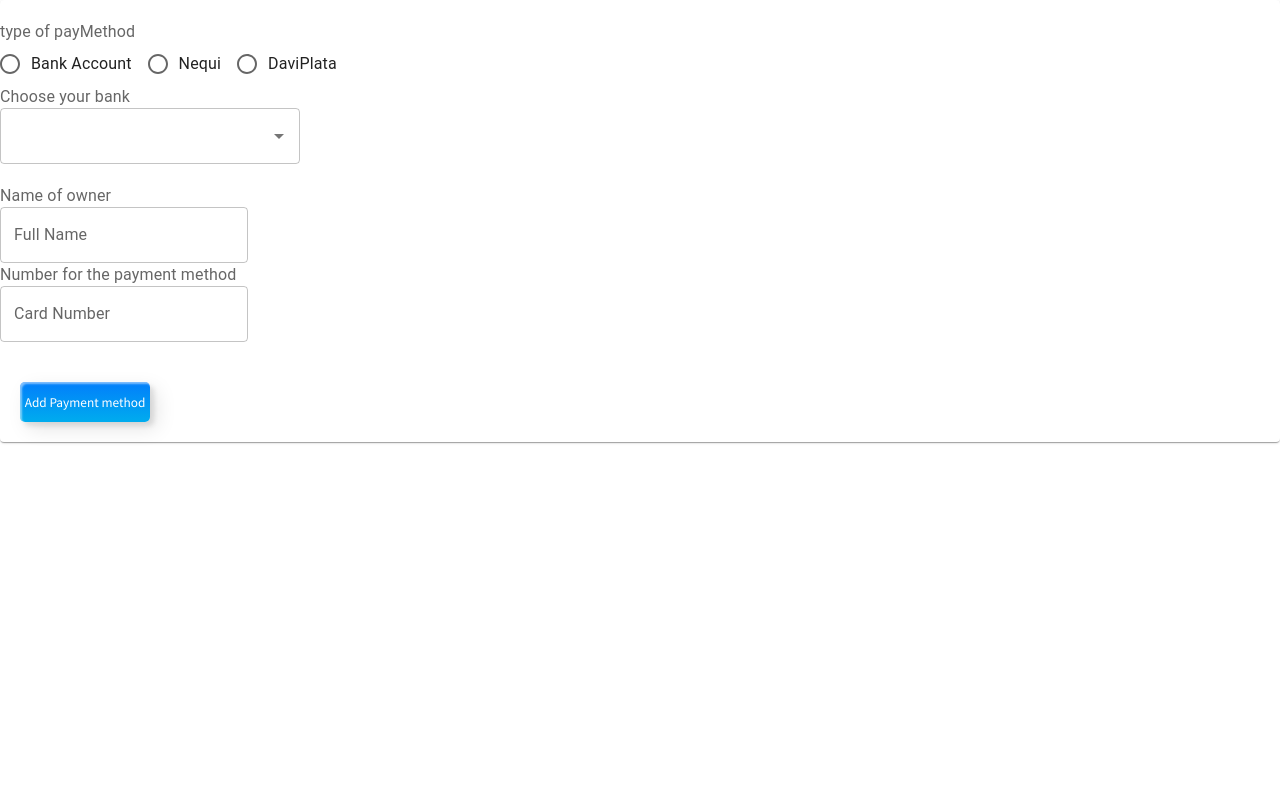
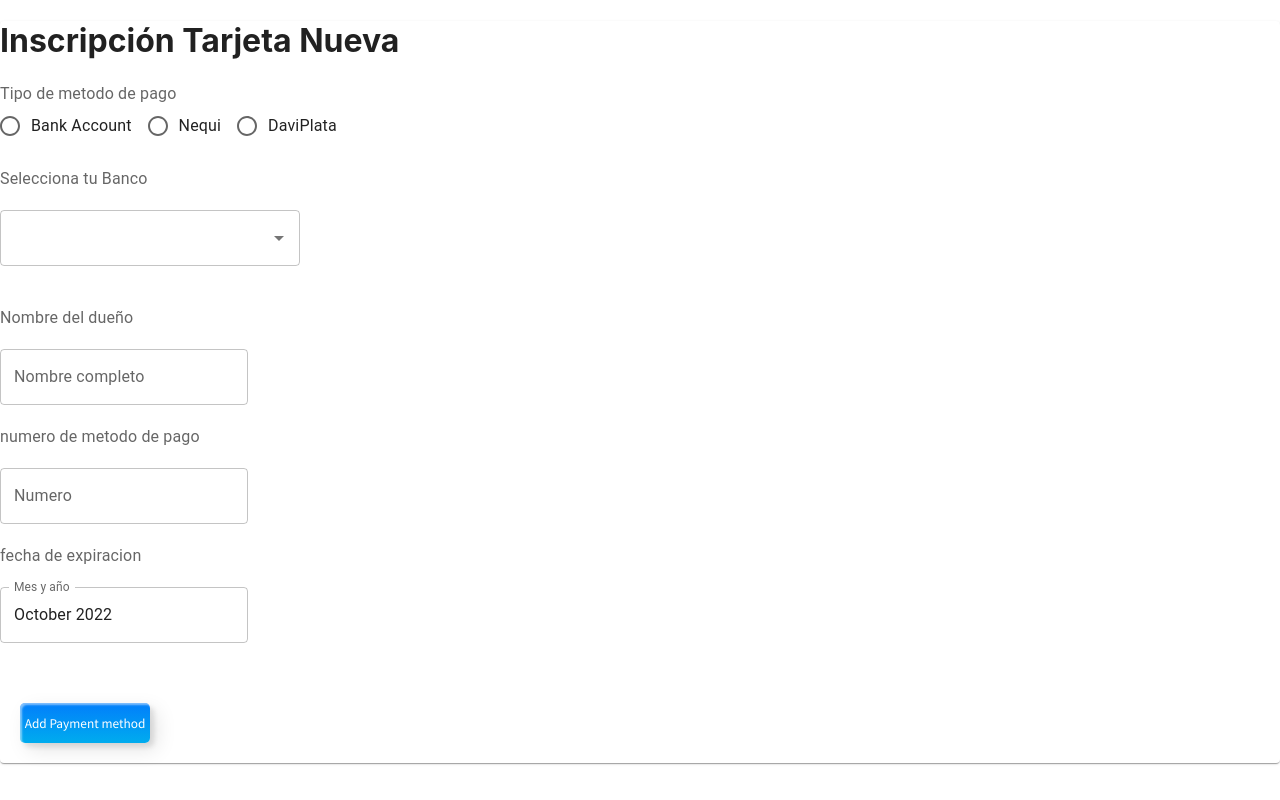
Before and after one commit to PoolWheels/PoolWheels-Front, a React (Create React App) app: page / in a window 1280 px wide. Built offline with nearby package versions, Linux system fonts and the light colour scheme.

Commit message:
New paymethod form advancement, finished componet without style

```diff
--- a/src/components/PayMethodFormComponent.js
+++ b/src/components/PayMethodFormComponent.js
@@ -1,5 +1,8 @@
 import React, {useState, useEffect} from 'react';
-import { Grid, TextField, Paper, Autocomplete, Stack, RadioGroup, Radio, FormControl, FormLabel, FormControlLabel} from "@mui/material";
+import { Grid, TextField, Paper,  Autocomplete, Stack, RadioGroup, Radio, FormControl, FormLabel, FormControlLabel} from "@mui/material";
+import { LocalizationProvider,  DatePicker } from '@mui/x-date-pickers'
+import {AdapterDayjs} from '@mui/x-date-pickers/AdapterDayjs'
+import dayjs, { Dayjs } from 'dayjs';
 import "../styles/Paymethods.scss";
 import Button from './Button.js';
 
@@ -29,11 +32,11 @@ export default function Paymethodform(){
     return (
         <div >
             <Paper>
+                <h1>Inscripción Tarjeta Nueva</h1>
                 <form ClassName = 'paymethodform'>
                     <Grid item xs = {6}>
-                    <br></br>
                     <FormControl>
-                            <FormLabel>type of payMethod</FormLabel>
+                            <FormLabel>Tipo de metodo de pago</FormLabel>
                                 <RadioGroup
                                 row
                                 name = "paymethodtype"
@@ -45,7 +48,9 @@ export default function Paymethodform(){
                                 </RadioGroup>
                         </FormControl>
                         <br></br>
-                        <FormLabel>Choose your bank</FormLabel>
+                        <br></br>
+                        <FormLabel>Selecciona tu Banco</FormLabel>
+                        <br></br>
                         <br></br>
                         <Stack spacing = {2}>
                             <Autocomplete
@@ -53,7 +58,7 @@ export default function Paymethodform(){
                             sx={{width:300}}
                             options = {banks}
                             renderInput={(params) => <TextField {...params}/>}
-                            labels = 'Banks'
+                            labels = 'Bancos'
                             name = "Numbercard"
                             value = {values.number}
                             >
@@ -61,31 +66,51 @@ export default function Paymethodform(){
                         </Stack>
 
                         <br></br>
-                        <FormLabel>Name of owner</FormLabel>
+                        <br></br>
+                        <FormLabel>Nombre del dueño</FormLabel>
+                        <br></br>
                         <br></br>
                         <TextField
                         variant = "outlined"
-                        label = "Full Name"
+                        label = "Nombre completo"
                         name = "Owner full name"
                         value = {values.owner}
                         onChange = {handleInputChange}
                         />
                         <br></br>
-
-                        <FormLabel>Number for the payment method</FormLabel>
+                        <br></br>
+                        <FormLabel>numero de metodo de pago</FormLabel>
+                        <br></br>
                         <br></br>
                         <TextField
                         variant = "outlined"
-                        label = "Card Number"
+                        label = "Numero"
                         name = "Numbercard"
                         value = {values.number}
                         onChange = {handleInputChange}
                         />
                         <br></br>
-
+                        <br></br>
+                        <FormLabel>fecha de expiracion</FormLabel>
+                        <br></br>
+                        <br></br>
+                        <LocalizationProvider dateAdapter={AdapterDayjs}>
+                        <DatePicker
+                            views={['year', 'month']}
+                            label="Mes y año"
+                            minDate={dayjs('2012-03-01')}
+                            maxDate={dayjs('2023-06-01')}
+                            value={values.expirationDate}
+                            onChange={(newValue) => {
+                                setvalues(newValue);
+                            }}
+                            renderInput={(params) => <TextField {...params} helperText={null} />}
+                            />
+                        </LocalizationProvider>
 
                     </Grid>
                 </form>
+                <br></br>
                 <br></br>
                 <Button
                 id = "newpaymeth" content = "Add Payment method" type = "submit" ></Button>
```
Also changed, not shown: package.json (+8 -0 lines), 1 other file (tests, documents, lock files or other folders).
